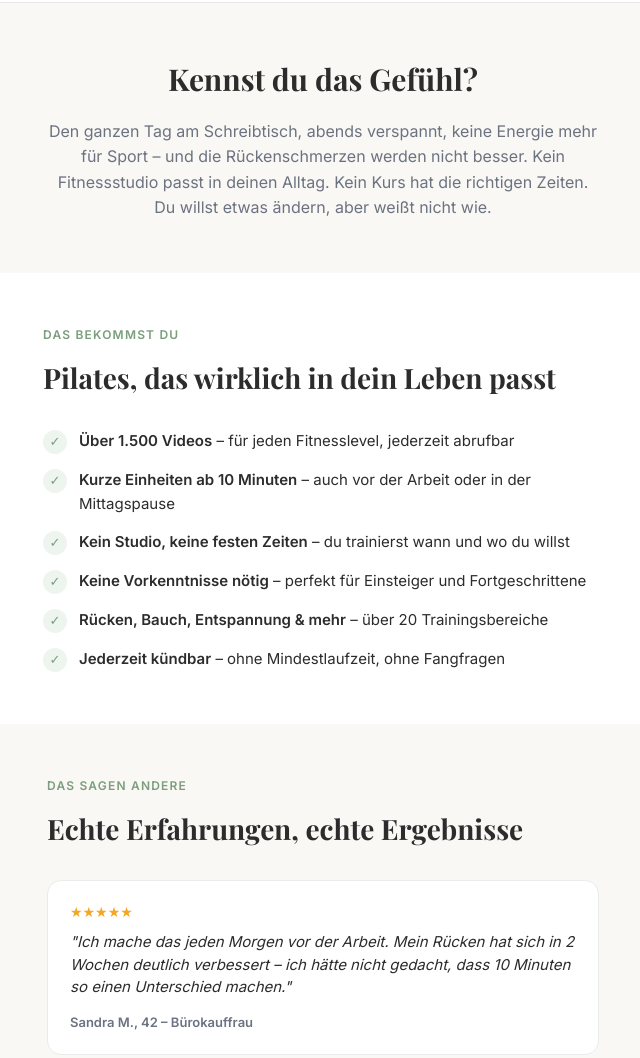
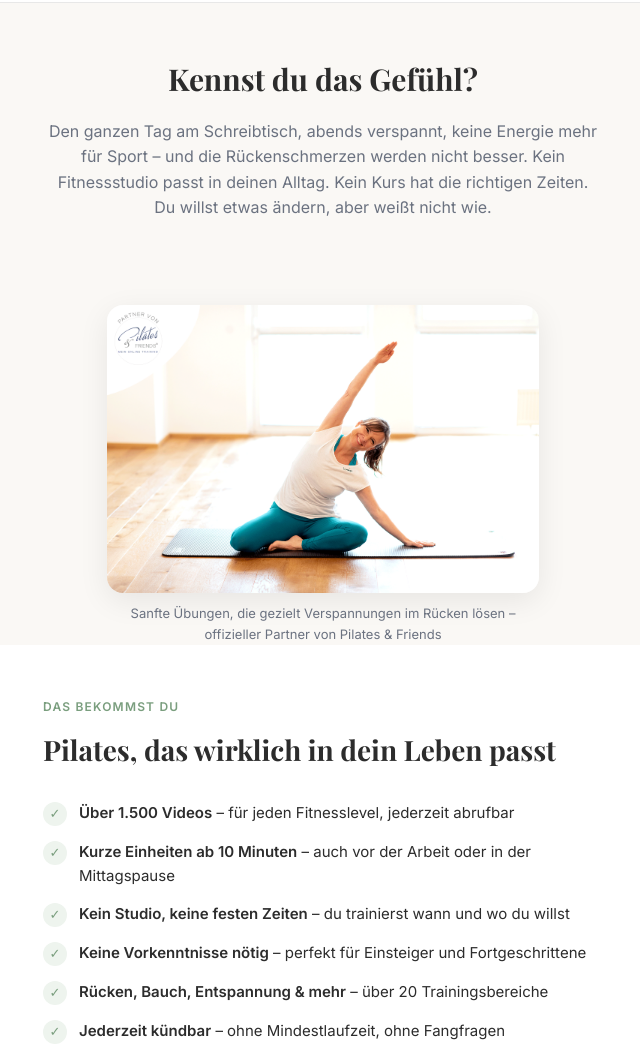
Before and after one commit to Isabellecathren-web/pilates, a plain HTML site: page index.html in a window 1280 px wide. Shown: the part 510-1568 px from the top of the page, without its empty margins (317-957 px from the left). Drawn offline with nearby package versions, Linux system fonts and the light colour scheme.

Commit message:
Add trust images and styling to index.html
Added trust images with descriptions to enhance content.

```diff
--- a/index.html
+++ b/index.html
@@ -148,6 +148,25 @@ src="https://www.facebook.com/tr?id=2447860278972728&ev=PageView&noscript=1"
   .pain p {
     color: var(--muted);
     font-size: 16px;
+  }
+
+  /* TRUST IMAGE */
+  .trust-image {
+    max-width: 480px;
+    margin: 32px auto 0;
+    padding: 0 24px;
+    text-align: center;
+  }
+  .trust-image img {
+    width: 100%;
+    border-radius: 16px;
+    box-shadow: 0 8px 30px rgba(0,0,0,0.08);
+    display: block;
+  }
+  .trust-image p {
+    font-size: 13px;
+    color: var(--muted);
+    margin-top: 10px;
   }
 
   /* BENEFITS */
@@ -364,6 +383,12 @@ src="https://www.facebook.com/tr?id=2447860278972728&ev=PageView&noscript=1"
   <p>Den ganzen Tag am Schreibtisch, abends verspannt, keine Energie mehr für Sport – und die Rückenschmerzen werden nicht besser. Kein Fitnessstudio passt in deinen Alltag. Kein Kurs hat die richtigen Zeiten. Du willst etwas ändern, aber weißt nicht wie.</p>
 </section>
 
+<!-- TRUST IMAGE 1 -->
+<div class="trust-image">
+  <img src="pilates-dehnung.png" alt="Sanfte Pilates-Übung gegen Rückenverspannungen">
+  <p>Sanfte Übungen, die gezielt Verspannungen im Rücken lösen – offizieller Partner von Pilates &amp; Friends</p>
+</div>
+
 <!-- BENEFITS -->
 <section class="benefits">
   <div class="benefits-inner">
@@ -395,6 +420,12 @@ src="https://www.facebook.com/tr?id=2447860278972728&ev=PageView&noscript=1"
         <span><strong>Jederzeit kündbar</strong> – ohne Mindestlaufzeit, ohne Fangfragen</span>
       </li>
     </ul>
+
+    <!-- TRUST IMAGE 2 -->
+    <div class="trust-image" style="margin-top:32px;padding:0;">
+      <img src="pilates-gruppe.png" alt="Pilates & Friends Community beim Training">
+      <p>Werde Teil einer Community, die schon heute trainiert</p>
+    </div>
   </div>
 </section>
 
```
